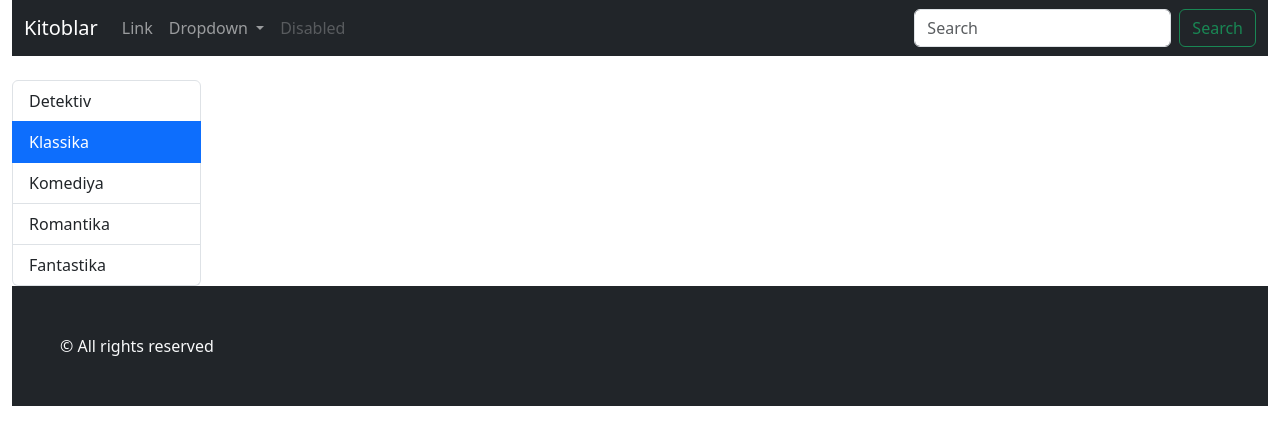
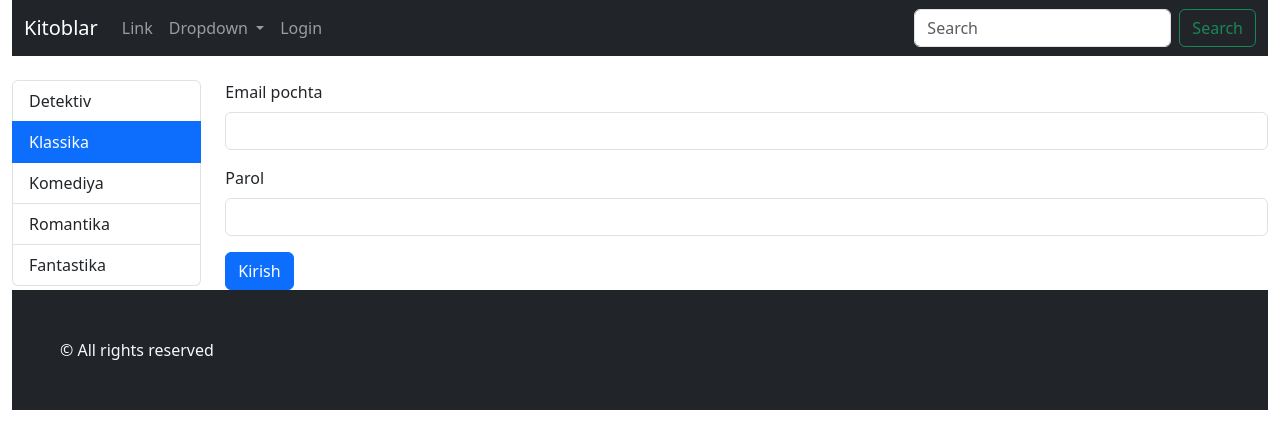
Before and after one commit to oybeksalomov/book-front, a Vue app: page /login in a window 1280 px wide. Shown: the top 448 px of the page. Built offline with nearby package versions, Linux system fonts and the light colour scheme.

Commit message:
create page (LoginPage)

```diff
--- a/src/components/HeaderRow.vue
+++ b/src/components/HeaderRow.vue
@@ -26,7 +26,7 @@
                   </ul>
                 </li>
                 <li class="nav-item">
-                  <a class="nav-link disabled">Disabled</a>
+                  <router-link to="/login" class="nav-link">Login</router-link>
                 </li>
               </ul>
               <form class="d-flex">
--- /dev/null
+++ b/src/pages/LoginPage.vue
@@ -0,0 +1,44 @@
+<template>
+  <form @submit.prevent="auth">
+    <div class="mb-3">
+      <label for="exampleInputEmail1" class="form-label">Email pochta</label>
+      <input type="email" class="form-control" id="exampleInputEmail1" aria-describedby="emailHelp" v-model="form.email">
+    </div>
+    <div class="mb-3">
+      <label for="exampleInputPassword1" class="form-label">Parol</label>
+      <input type="password" class="form-control" id="exampleInputPassword1" v-model="form.password">
+    </div>
+    <button type="submit" class="btn btn-primary">Kirish</button>
+  </form>
+</template>
+
+<script>
+import {mapActions} from "vuex";
+
+export default {
+  name: "LoginPage",
+  methods: {
+    ...mapActions(['fetchToken']),
+    auth() {
+      console.log('Forma yuborildi')
+      this
+          .fetchToken(this.form)
+          .then(() => {
+            this.$router.push('/')
+          })
+    }
+  },
+  data() {
+    return {
+      form: {
+        email: "",
+        password: "",
+      }
+    }
+  }
+}
+</script>
+
+<style scoped>
+
+</style>
--- a/src/plugins/router.js
+++ b/src/plugins/router.js
@@ -10,6 +10,10 @@ const routes = [
         path: '/book-info',
         component: () => import('@/pages/BookInfoPage.vue'),
     },
+    {
+        path: "/login",
+        component: () => import('@/pages/LoginPage.vue')
+    },
 ]
 
 export default createRouter({
```
